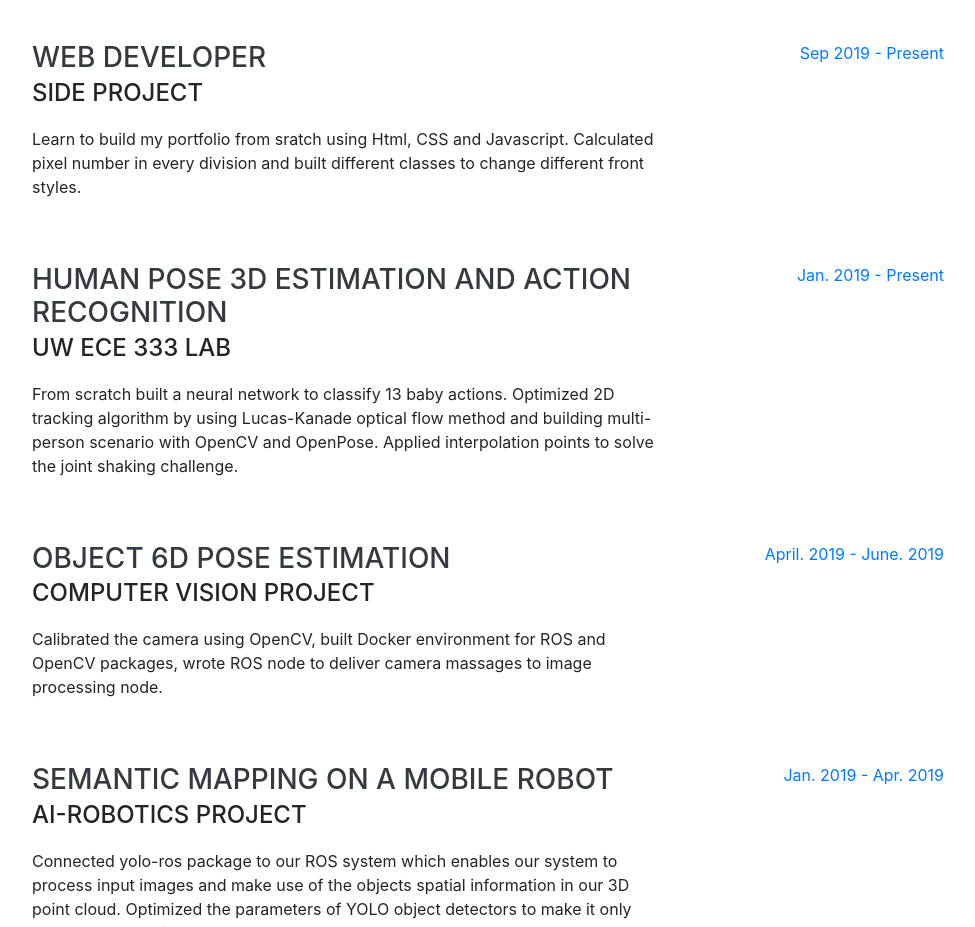
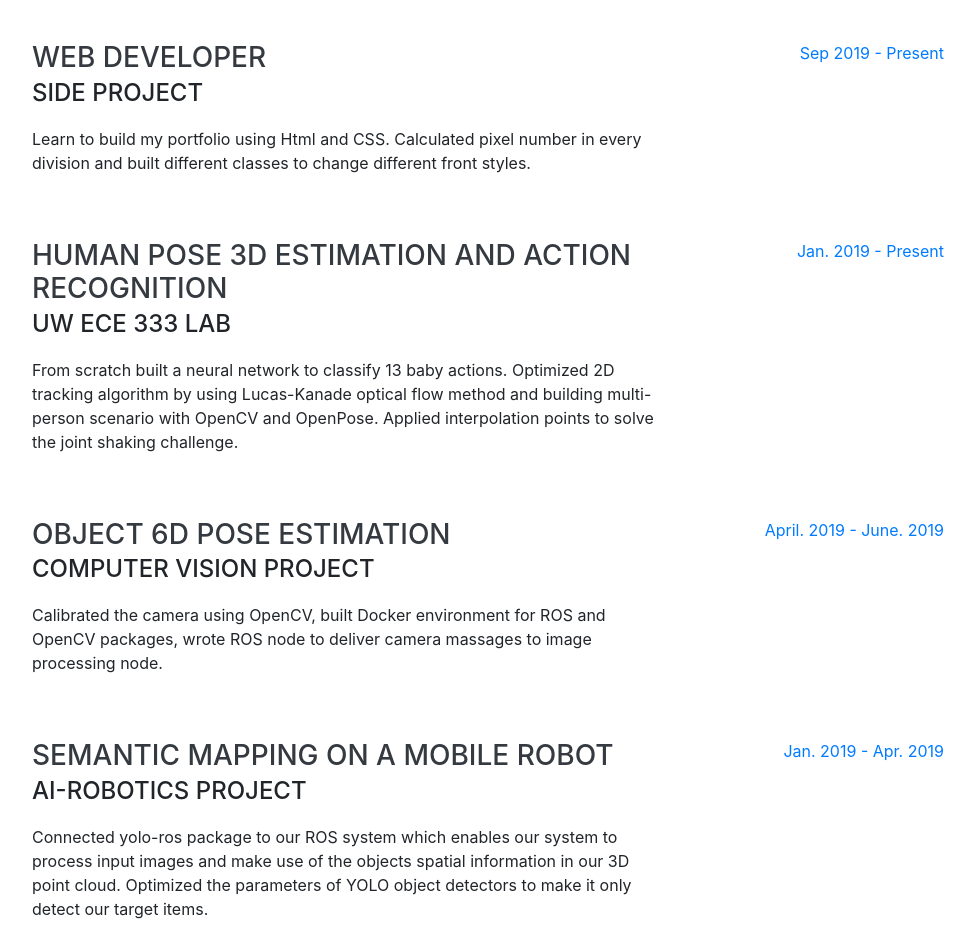
Before and after one commit to YaoChungLiang/YaoChungLiang.github.io, a website with bundled scripts: page index.html in a window 1280 px wide. Shown: the part 1140-2067 px from the top of the page, without its empty margins (288-1263 px from the left). Built offline with nearby package versions, Linux system fonts and the light colour scheme; a web font is replaced by a local one.

Commit message:
change web developer description

```diff
--- a/index.html
+++ b/index.html
@@ -109,7 +109,7 @@
           <div class="resume-content">
             <h3 class="mb-0">Web Developer</h3>
             <div class="subheading mb-3">Side project</div>
-            <p>Learn to build my portfolio from sratch using Html, CSS and Javascript. Calculated pixel number in every division and built different classes to change different front styles.</p>
+            <p>Learn to build my portfolio using Html and CSS. Calculated pixel number in every division and built different classes to change different front styles.</p>
           </div>
           <div class="resume-date text-md-right">
             <span class="text-primary">Sep 2019 - Present</span>
```
